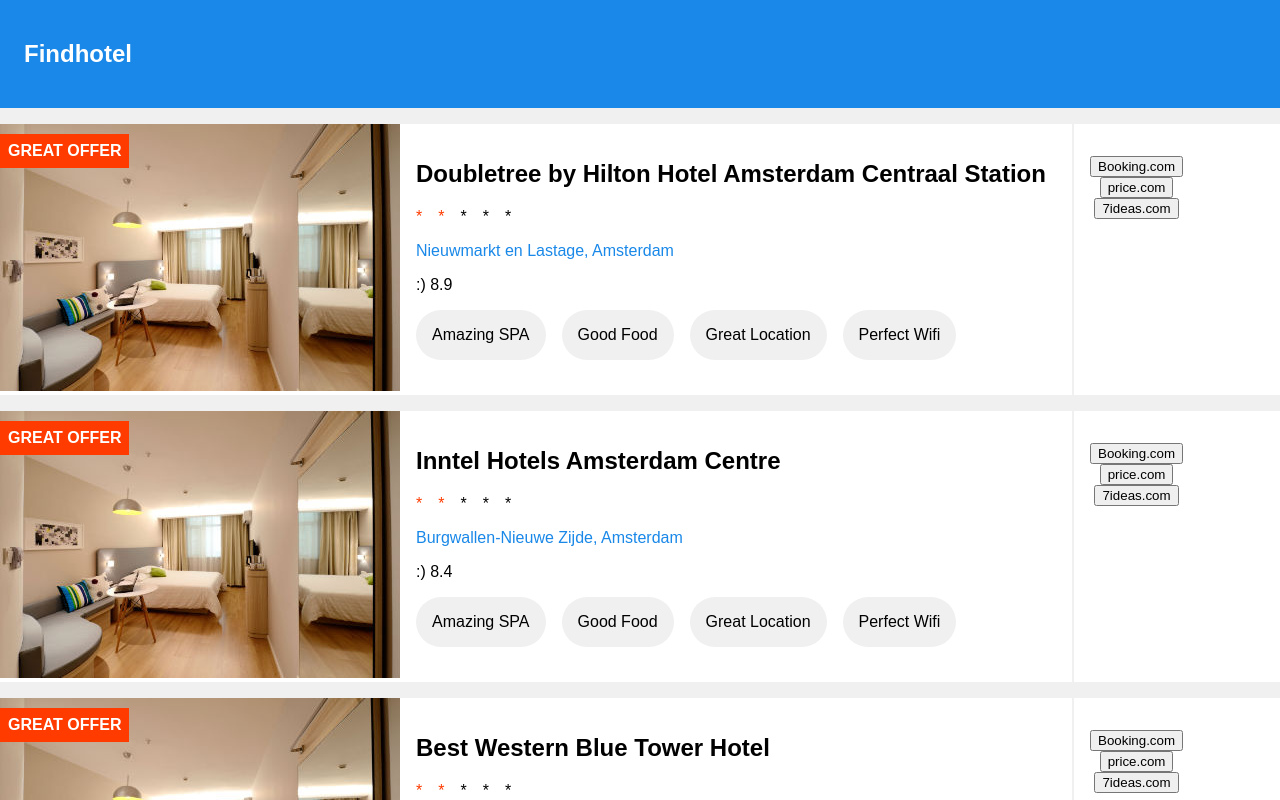
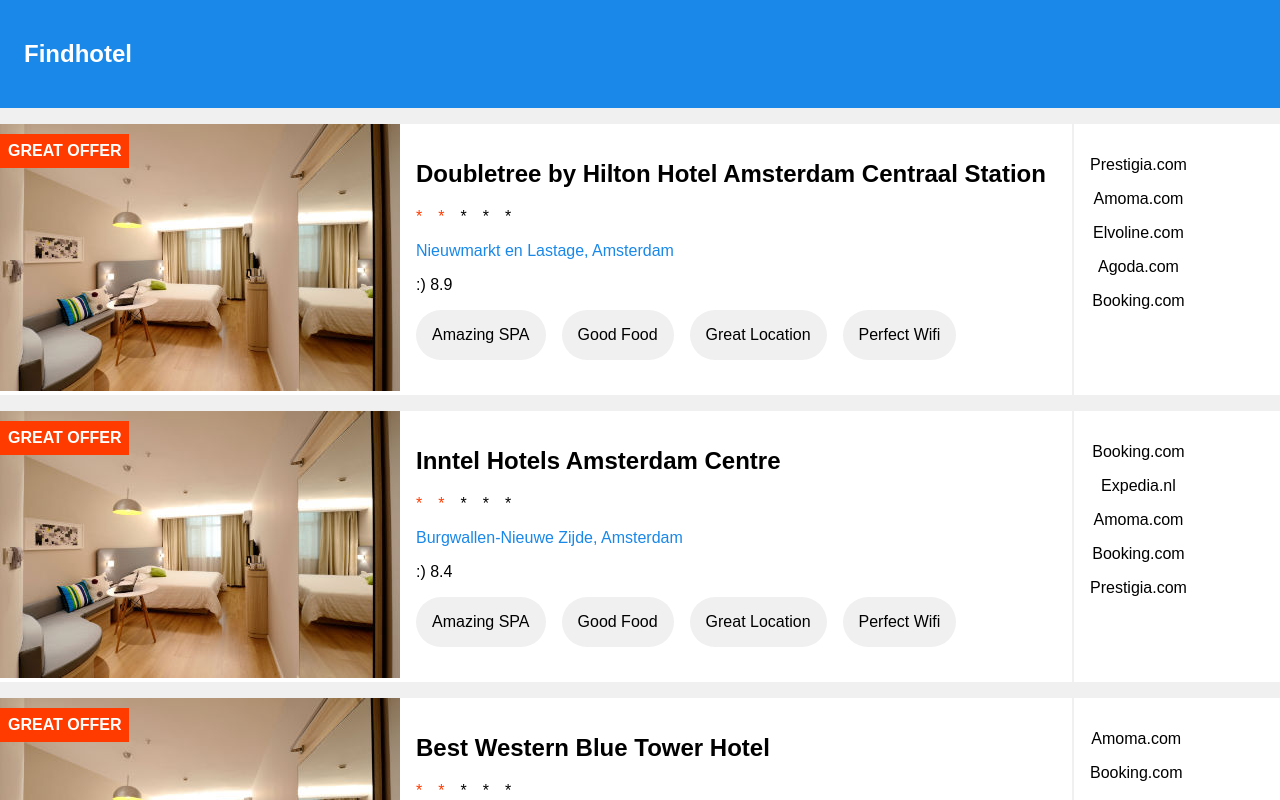
Before and after one commit to fellyph/findhotel, a React (Create React App) app: page / in a window 1280 px wide. Shown: the top 800 px of the page. Built offline with nearby package versions, Linux system fonts and the light colour scheme.

Commit message:
preparing priceDetails component

```diff
--- a/package.json
+++ b/package.json
@@ -3,6 +3,7 @@
   "version": "0.1.0",
   "private": true,
   "dependencies": {
+    "axios": "^0.16.2",
     "node-sass-chokidar": "0.0.3",
     "npm-run-all": "^4.1.1",
     "prop-types": "^15.6.0",
--- a/src/components/hotel/priceDetails.js
+++ b/src/components/hotel/priceDetails.js
@@ -1,16 +1,23 @@
 import React from 'react'
 import Offer from '../offer/offer'
+import PropTypes from 'prop-types'
 
 const PriceDetails = ({offers}) => (
   <div className="price-details">
-    <Offer />
-
-    <ul className="options">
-      <li><button>Booking.com</button></li>
-      <li><button>price.com</button></li>
-      <li><button>7ideas.com</button></li>
-    </ul>
+    {offers.map((offer, index) => (
+      <Offer
+        isBest={offer.isBest}
+        key={index}
+        hasFreeCancelation={offer}
+        totalRate={offer.totalRate}
+        provider={offer.provider}
+      />
+    ))}
   </div>
 )
 
+PriceDetails.propTypes = {
+  offers: PropTypes.array
+}
+
 export default PriceDetails
--- a/src/components/offer/offer.js
+++ b/src/components/offer/offer.js
@@ -1,10 +1,19 @@
 import React from 'react'
 import Price from '../common/price'
+import PropTypes from 'prop-types'
 
 const Offer = ({hasFreeCancelation, isBest, provider, totalRate}) => (
   <p className="offer {!!isBest && 'is-best'}">
-    {!!isBest && <Price/>}
+    {!!isBest && <Price />}
+    {provider.name}
   </p>
 )
 
+Offer.propTypes = {
+  hasFreeCancelation: PropTypes.bool,
+  isBest: PropTypes.bool,
+  provider: PropTypes.object,
+  totalRate: PropTypes.number
+}
+
 export default Offer
```
Also changed, not shown: 2 other files (tests, documents, lock files or other folders).
